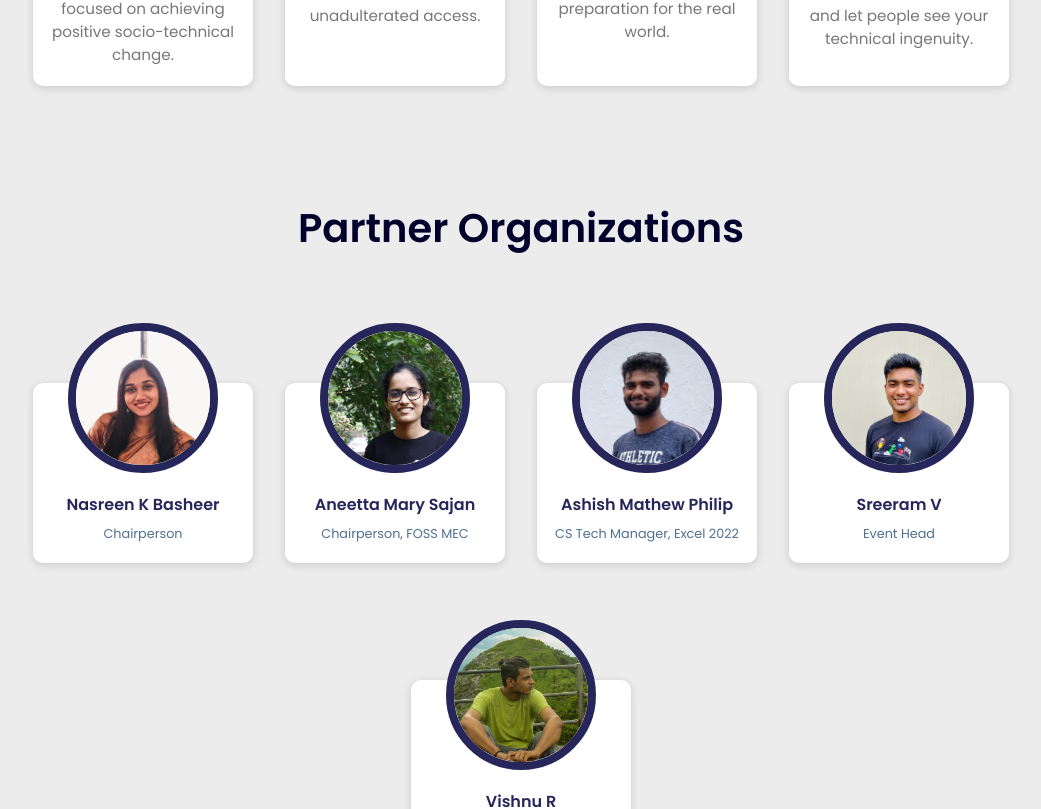
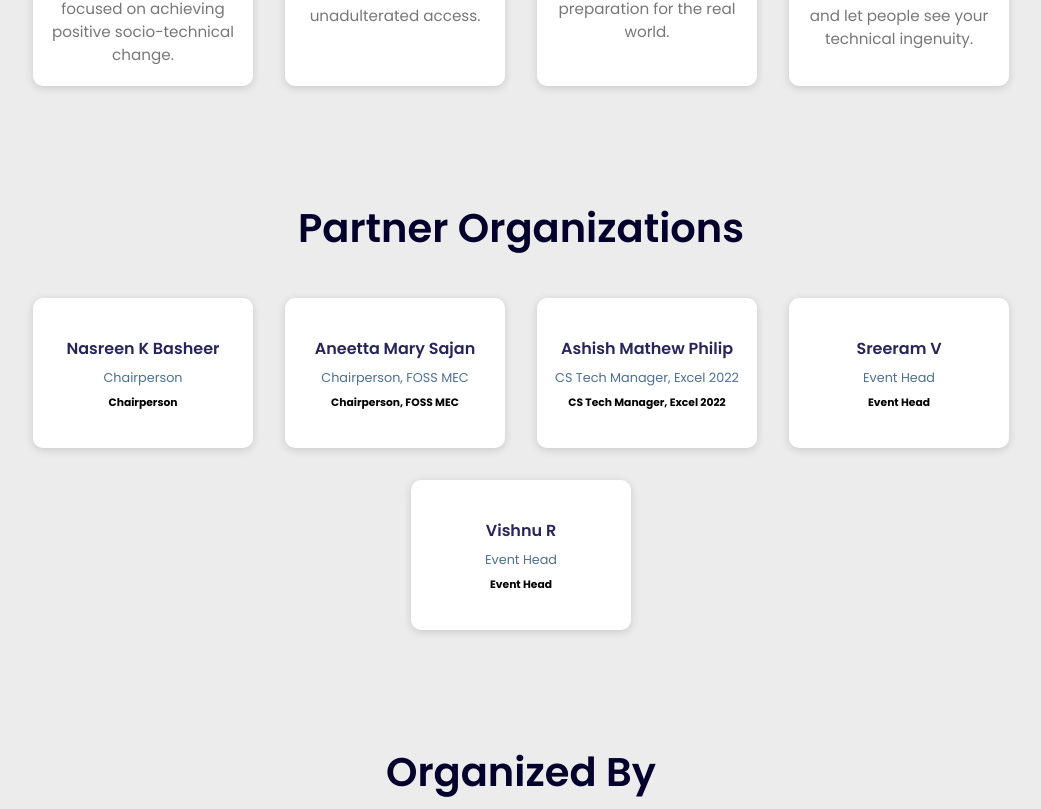
Before and after one commit to Excel2022Web/devsprint, a React (Create React App) app: page / in a window 1280 px wide. Shown: the part 1877-2686 px from the top of the page, without its empty margins (119-1160 px from the left). Built offline with nearby package versions, Linux system fonts and the light colour scheme.

Commit message:
Change style

```diff
--- a/src/components/Partners/Partners.css
+++ b/src/components/Partners/Partners.css
@@ -33,32 +33,17 @@
 
 .partner_card {
   width: 220px;
-  height: 180px;
+  min-height: 150px;
   box-shadow: 0px 2px 9px rgba(0, 0, 0, 0.15);
   background-color: #fff;
   display: flex;
   flex-direction: column;
   align-items: center;
-  justify-content: flex-end;
+  justify-content: center;
   gap: 0.5rem;
   padding: 1.25rem 0.7rem;
-  margin-top: 85px;
   border-radius: 10px;
   position: relative;
-}
-.partner__image {
-  position: absolute;
-  display: flex;
-  justify-content: center;
-  align-items: center;
-}
-
-.partner__image > img {
-  width: 150px;
-  height: 150px;
-  transform: translateY(-70px);
-  border-radius: 50%;
-  border: 8px solid #27265b;
 }
 
 .partner__name {
--- a/src/components/Partners/Partners.js
+++ b/src/components/Partners/Partners.js
@@ -1,22 +1,27 @@
 import React from "react"
+import AOS from "aos"
+import "aos/dist/aos.css"
 
 // import { FaLinkedinIn, FaRegEnvelope, FaPhoneAlt } from "react-icons/fa"
 import { organizers } from "../../assets/data/organizers"
 import "./Partners.css"
+import { useEffect } from "react"
 
 function Partners() {
+  useEffect(() => {
+    AOS.init()
+  }, [])
+
   return (
-    <div className="container partners" id="partners">
+    <div className="container partners" id="partners" data-aos="fade-up">
       <h1 className="section_title">Partner Organizations</h1>
       <div className="partner_card_container">
         {organizers.map((organizer) => {
           return (
             <div className="partner_card">
-              <div className="partner__image">
-                <img src={organizer.photo} alt="" />
-              </div>
               <h4 className="partner__name">{organizer.name}</h4>
               <h6 className="partner__role">{organizer.title}</h6>
+              <h6 className="partner__organization">{organizer.title}</h6>
             </div>
           )
         })}
```
